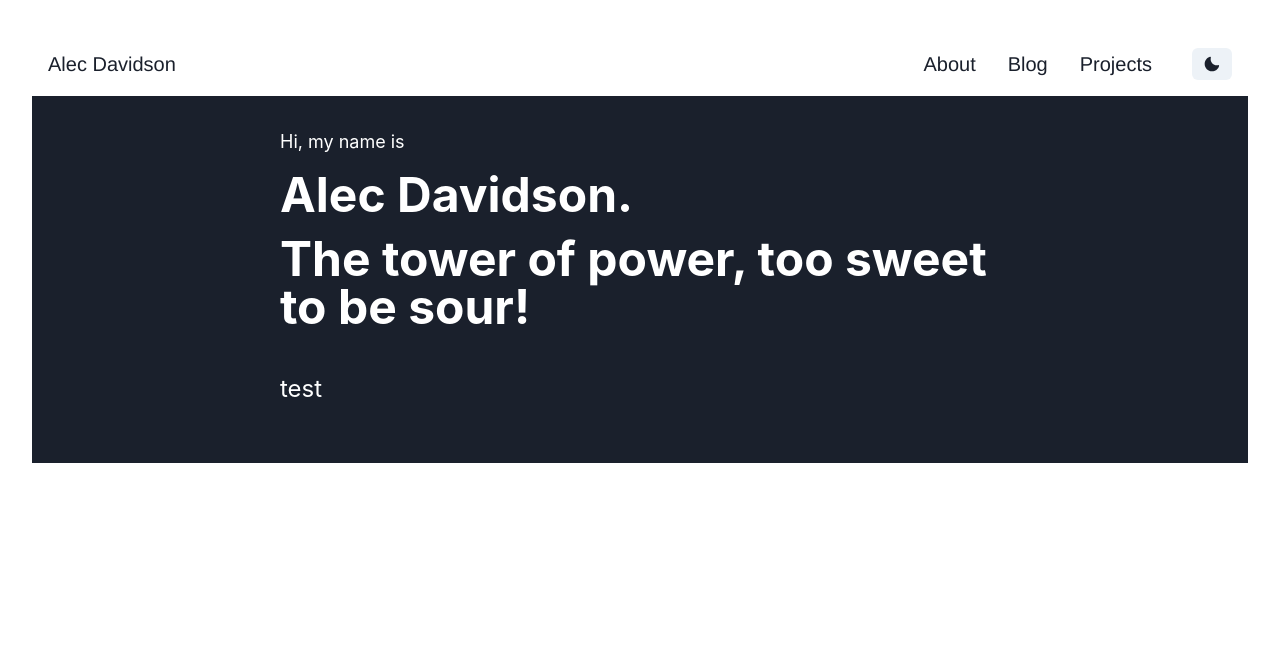
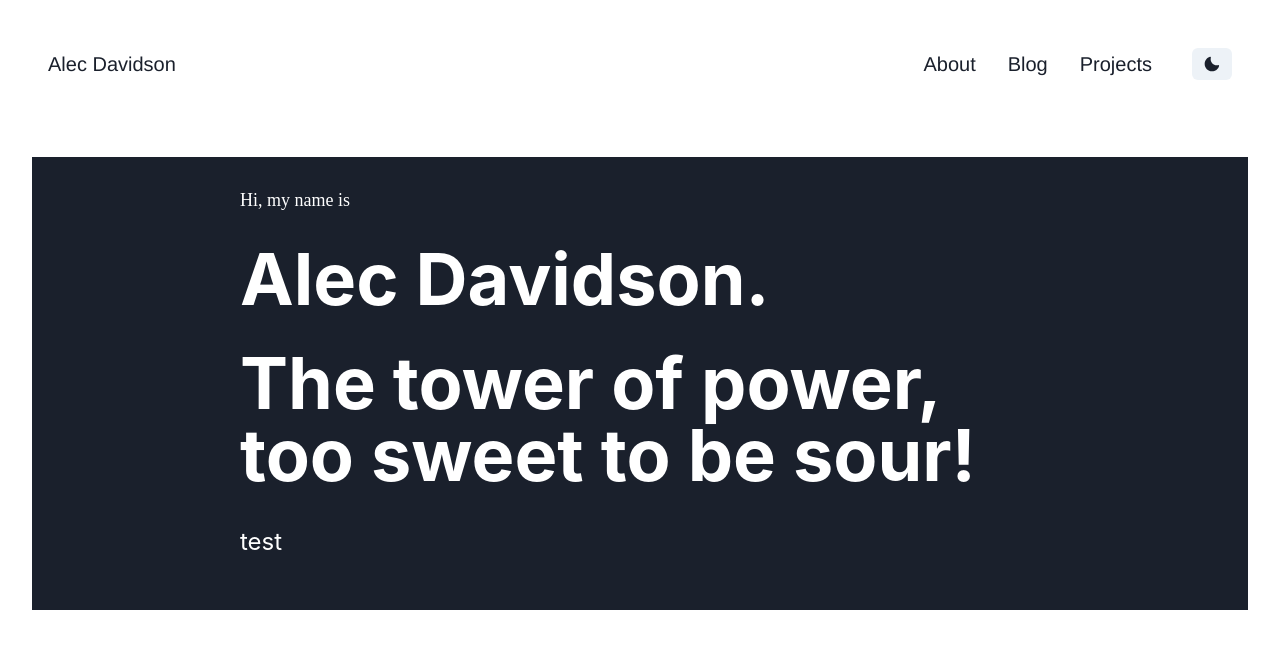
Before and after one commit to AlecJDavidson/AlecJDavidson, a React (Vite) app: page / in a window 1280 px wide. Shown: the top 648 px of the page. Built offline with nearby package versions, Linux system fonts and the light colour scheme; the HTML template or start-up script is replaced by a standard one.

Commit message:
Doing a small refactor to add better spacing styling.

```diff
--- a/src/components/ui-components/hero/Hero.tsx
+++ b/src/components/ui-components/hero/Hero.tsx
@@ -4,14 +4,14 @@ import { Box, Heading, Text, VStack } from '@chakra-ui/react'
 interface HeroStatementProps {
   hello: string
   title: string
-  title2: string
+  heroLine: string
   subtitle: string
 }
 
 const HeroStatement: React.FC<HeroStatementProps> = ({
   hello,
   title,
-  title2,
+  heroLine,
   subtitle,
 }) => {
   return (
@@ -25,31 +25,34 @@ const HeroStatement: React.FC<HeroStatementProps> = ({
       flexDirection='column'
       textAlign='left'
       height='100%'
+      marginTop='5%'
     >
-      <VStack spacing={4} alignItems='flex-start'>
-        <Text fontSize={['sm', 'md', 'lg']} maxWidth='30rem'>
+      <VStack spacing={4} alignItems='flex-start' lineHeight='1.4rem'>
+        <Text fontSize={['sm', 'md', 'lg']} maxWidth='30rem' marginBottom='2%' fontFamily='Source Code Pro'>
           {hello}
         </Text>
         <Heading
           as='h1'
           size='2xl'
-          fontSize={['3xl', '4xl', '5xl']}
+          fontSize={['3xl', '4xl', '5xl', '6xl', '7xl']}
           fontWeight='bolder'
           textAlign='left'
           maxWidth='40rem'
+          marginBottom='2%'
         >
           {title}
         </Heading>
         <Heading
           as='h1'
           size='2xl'
-          fontSize={['3xl', '4xl', '5xl']}
+          fontSize={['3xl', '4xl', '5xl', '6xl', '7xl']}
           fontWeight='bolder'
           textAlign='left'
-          maxWidth='45rem'
+          maxWidth='50rem'
         >
-          {title2}
+          {heroLine}
         </Heading>
+
         <Text
           fontSize={['md', 'xl', '2xl']}
           mb={6}
--- a/src/views/home/Home.tsx
+++ b/src/views/home/Home.tsx
@@ -5,7 +5,7 @@ const Home = () => {
     <HeroStatement
       hello='Hi, my name is'
       title='Alec Davidson.'
-      title2='The tower of power, too sweet to be sour!'
+      heroLine='The tower of power, too sweet to be sour!'
       subtitle='test'
     />
   )
```
